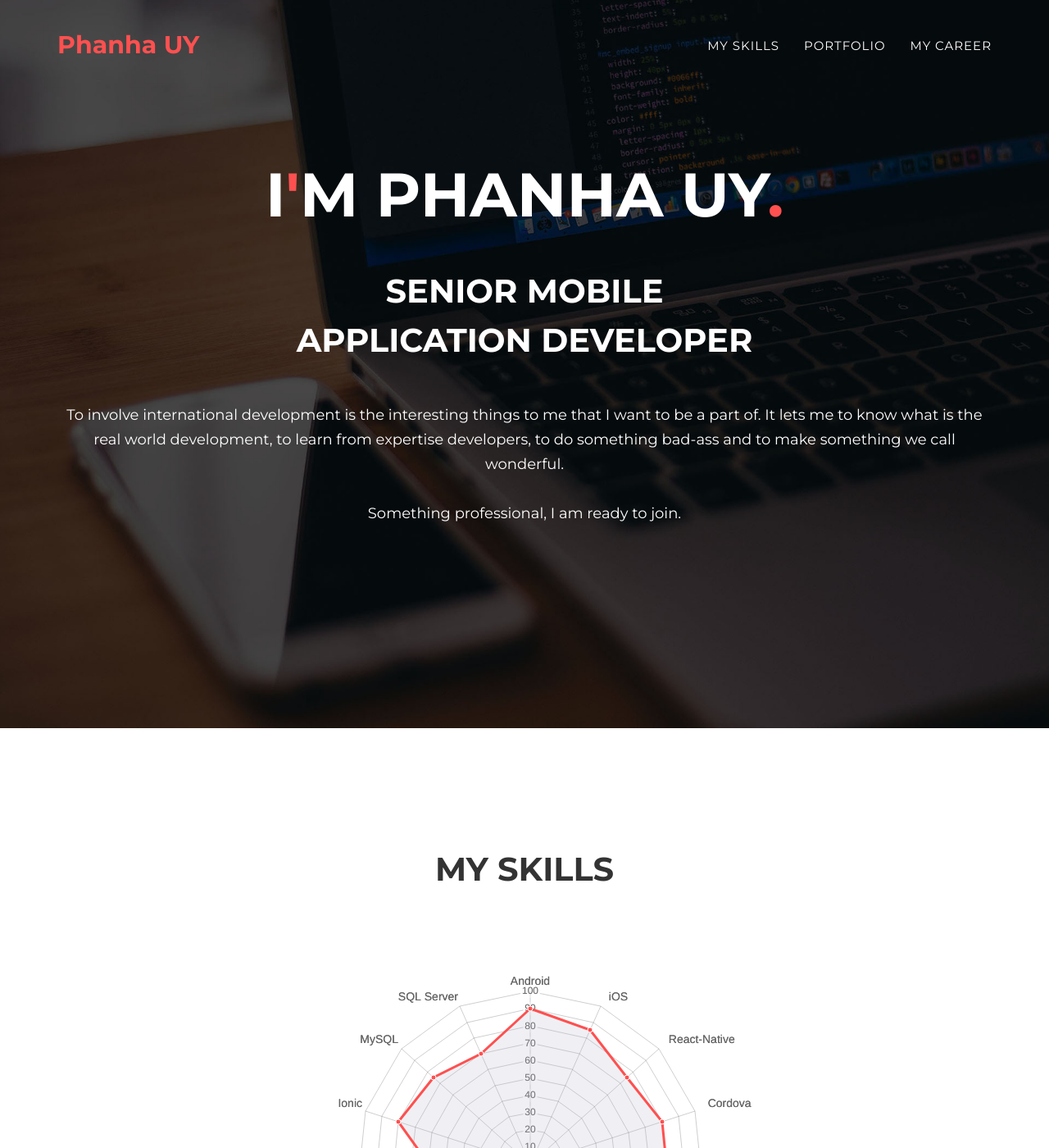
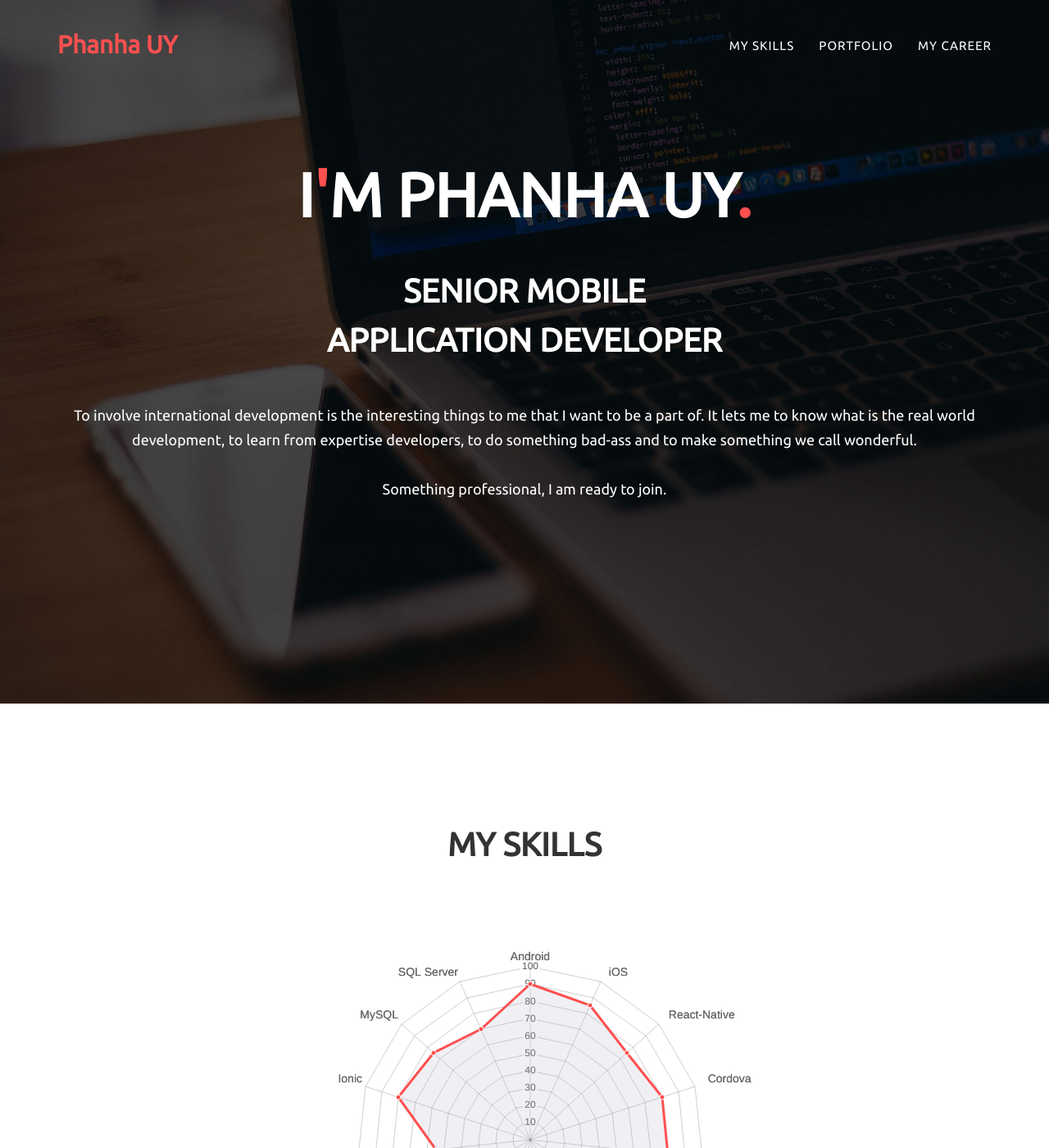
Before and after one commit to uypanha/uypanha.github.io, a Jekyll site: the page built from index.html, in a window 1280 px wide and 1400 px high. Shown: the whole window at 82% size. Built offline with Jekyll 4.4.1, drawn with Linux system fonts in a browser that asks for light colours; nearby versions of some CDN libraries; some web fonts are replaced; some of the changed text lies outside the part shown.

Commit message:
Changed Font to Ubuntu font

```diff
--- a/_data/mycareer.yml
+++ b/_data/mycareer.yml
@@ -14,7 +14,7 @@ careeries:
 
 - name: Cambodia-Korea Corporation Center (CKCC)
   logo: img/career/ckcc.jpg
-  time: Jully 2013 - March 2015
+  time: July 2013 - March 2015
   position: Lab Assistant
   description: This is the first position I’ve got and working during perusing my bachelor degree of Computer Science and Engineering. This position requires me to check and maintain software in computer labs, to assist in Computer Lab on every ICT courses (Android, iOS, and other), to Prepare the Computer Lab on following day of training courses and report teaching materials (Software & Hardware) to HRDO. During the working, I’ve involved into developing project <b>“Human Resources Information Management System”</b> for the organization.
 
--- a/_data/template.yml
+++ b/_data/template.yml
@@ -7,5 +7,5 @@ color:
 
 # Font Families
 font:
-  primary: 'Montserrat, "Helvetica Neue",Helvetica,Arial,sans-serif'
+  primary: 'Ubuntu, sans-serif' #'Montserrat, "Helvetica Neue",Helvetica,Arial,sans-serif'
   secondary: 'Montserrat, "Helvetica Neue",Helvetica,Arial,sans-serif'
--- a/_includes/css/agency.css
+++ b/_includes/css/agency.css
@@ -6,7 +6,7 @@
 
 body {
     overflow-x: hidden;
-    font-family: "Roboto Slab","Helvetica Neue",Helvetica,Arial,sans-serif;
+    font-family: {{ site.data.template.font.primary }};
     color: #{{ site.data.template.color.secondary-dark }};
 }
 
@@ -879,3 +879,7 @@ img::-moz-selection {
 body {
     webkit-tap-highlight-color: #{{ site.data.template.color.primary }};
 }
+
+.chartjs-render-monitor {
+    font-family: {{ site.data.template.font.primary }};
+}
--- a/_includes/head.html
+++ b/_includes/head.html
@@ -25,6 +25,7 @@
     <link href="https://fonts.googleapis.com/css?family=Lato:400,700,400italic,700italic" rel="stylesheet" type="text/css">
     <link href='https://fonts.googleapis.com/css?family=Droid+Serif:400,700,400italic,700italic' rel='stylesheet' type='text/css'>
     <link href='https://fonts.googleapis.com/css?family=Roboto+Slab:400,100,300,700' rel='stylesheet' type='text/css'>
+    <link href="https://fonts.googleapis.com/css?family=Ubuntu" rel="stylesheet">
 
     <!-- HTML5 Shim and Respond.js IE8 support of HTML5 elements and media queries -->
     <!-- WARNING: Respond.js doesn't work if you view the page via file:// -->
```
